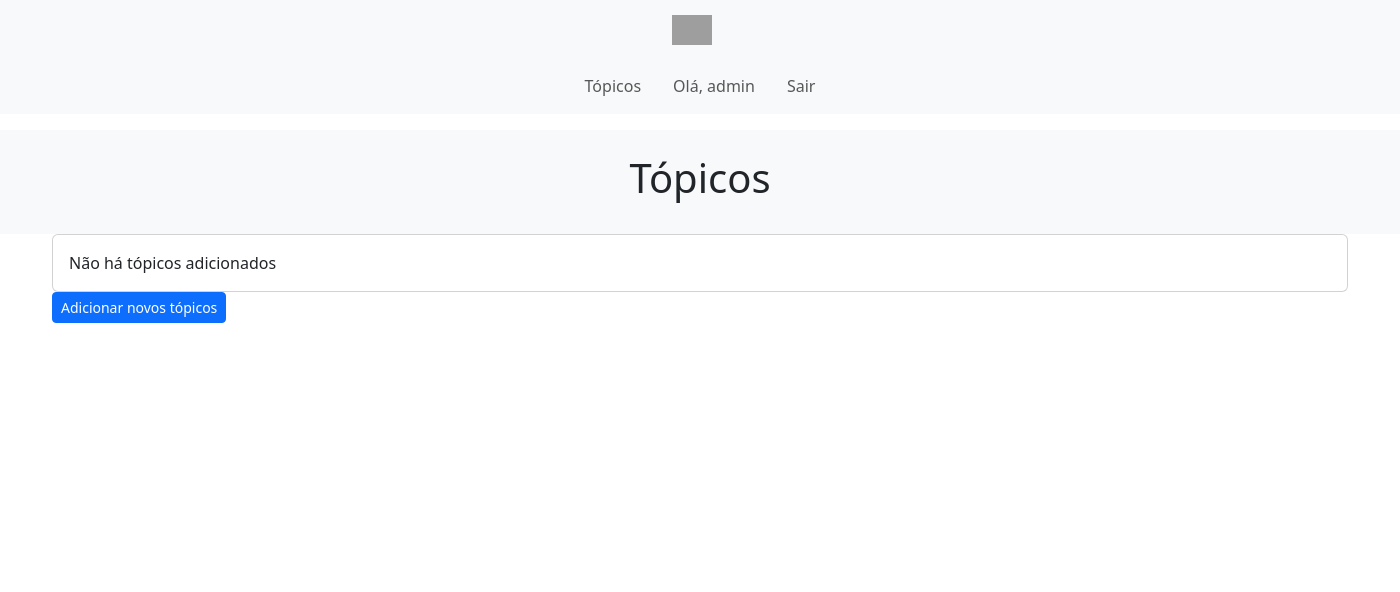
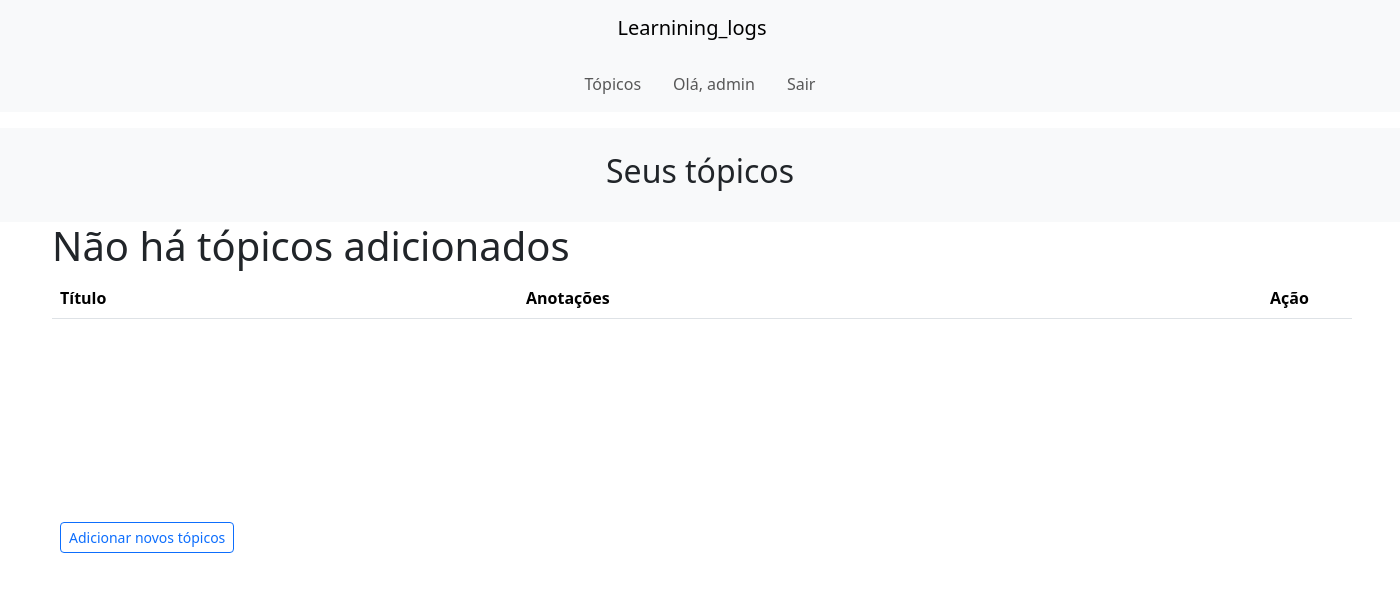
Before and after one commit to MarcioDuani/Learnining_logs, a Django app: page /topics in a window 1400 px wide. Shown: the top 592 px of the page. Run offline with Django 5.2, Linux system fonts and the light colour scheme; a user stored in the database is signed in; data comes from the database, SQL or seed files in the repository; both versions use the stored data as it was after the commit; lists and menus that the app fills with data are empty; some libraries are stand-ins or nearby versions; grey boxes are pictures that could not be loaded.

Commit message:
mais atualização de estilo

```diff
--- a/learning_log/learning_logs/templates/learning_logs/base.html
+++ b/learning_log/learning_logs/templates/learning_logs/base.html
@@ -11,7 +11,21 @@
               {% bootstrap_css %}
               {% bootstrap_javascript %}
       <body>
-                <nav class="navbar navbar-expand-lg bg-light navbar-light mb-3">
+        <style>
+
+          a:link {
+          text-decoration:none;
+          }
+
+
+
+
+          .menu{
+            width: 1300px;
+            height: 300px;
+          overflow-y: scroll;}
+          </style>
+                <nav class="navbar navbar-expand-lg bg-light navbar-light mb-3 ">
 
                   <button class="navbar-toggler" type="button" data-bs-toggle="collapse" data-bs-target="#navbarSupportedContent" aria-controls="navbarSupportedContent" aria-expanded="false" aria-label="Toggle navigation">
                     <span class="navbar-toggler-icon"></span>
@@ -20,13 +34,7 @@
                   <div class="container d-flex justify-content-center">
                     <div class="row">
                       <div class="col-12 d-flex justify-content-center mb-3">
-                          <a class="navbar-brand" href="{% url 'index'%}"><img
-                          id="MDB-logo"
-                          src="https://mdbcdn.b-cdn.net/wp-content/uploads/2018/06/logo-mdb-jquery-small.png"
-                          alt="MDB Logo"
-                          draggable="false"
-                          height="30"
-                        /></a>
+                          <a class="navbar-brand" href="{% url 'index'%}">Learnining_logs</a>
                       </div>
                       <div class="col-12 d-flex justify-content-center">
                         <div class="collapse navbar-collapse" id="navbarSupportedContent">
--- a/learning_log/learning_logs/templates/learning_logs/topics.html
+++ b/learning_log/learning_logs/templates/learning_logs/topics.html
@@ -3,39 +3,49 @@
 {% load bootstrap5 %}
 
 {%  block header %}
-    <h1>Tópicos</h1>
+    <h2>Seus tópicos</h2>
 {%  endblock header %}
 
 {% block content %}
-    <div class="" >
-        <div class="card" >
-            <div class="card-body">
-                {% for topic in topics %}
-                    <div>
-                        <div>
-                            <a class="card-header" href="{% url 'topic' topic.id %}">{{ topic }}</a>
-                        </div>
-                        <span class="badge bg-primary rounded-pill">{{ topic.entry_set.count }}</span>
 
 
+            <div class="menu">
+                <table class="table table-striped table-hover table-border">
+                        <thead>
+                            <tr>
+
+                                <th>Título</th>
+                                <th>Anotações</th>
+                                <th style="width: 90px;">Ação</th>
+                            </tr>
+                        </thead>
+
+                        {% for topic in topics %}
+                            <body>
+                            <tr>
+                                <td><a href="{% url 'topic' topic.id %}">{{ topic }}</a></td>
+
+                                <td><span class="badge bg-primary rounded-pill">{{ topic.entry_set.count }}</span></td>
+
                                 {% buttons %}
-                        <a href="{% url 'delete_topic' topic_id=topic.id %}"
+                                <td><a href="{% url 'delete_topic' topic_id=topic.id %}"
                                 ><button
                                 type="submit"
-                         class="btn btn-danger btn-sm"
+                                class="btn btn-outline-danger btn-sm"
                                 onclick="return confirm('Tem certeza que deseja excluir este tópico?')"
-                         >Excluir Tópico</button></a>
+                                >Excluir</button></a></td>
                                 {% endbuttons %}
+
+                                {% empty %}
+                                <h1>Não há tópicos adicionados</h1>
+                                {% endfor %}
+                            </tr>
+                        </body>
+                </table>
             </div>
-                    {% empty %}
-                    <div>Não há tópicos adicionados</div>
-                    {% endfor %}
-            </div>
-        </div>
-    </div>
-        <div class="card-body">
+            <div>
                 {% buttons %}
-            <a href="{% url 'new_topic' %}"><button class="btn btn-primary btn-sm" name="submit" >Adicionar novos tópicos</button></a>
+                <a href="{% url 'new_topic' %}"><button class="btn btn-outline-primary btn-sm mx-2" name="submit" >Adicionar novos tópicos</button></a>
                 {% endbuttons %}
             </div>
 {% endblock content %}
```
Also changed, not shown: learning_log/learning_logs/templates/learning_logs/edit_entry.html (+5 -4 lines), learning_log/learning_logs/templates/learning_logs/index.html (+5 -5 lines), learning_log/learning_logs/templates/learning_logs/new_entry.html (+4 -3 lines), learning_log/learning_logs/templates/learning_logs/new_topic.html (+4 -3 lines), learning_log/learning_logs/templates/learning_logs/topic.html (+24 -20 lines), learning_log/users/templates/users/login.html (+8 -5 lines), learning_log/users/templates/users/register.html (+8 -3 lines), learning_log/db.sqlite3. Lines whose indentation alone changed are shown as unchanged.
